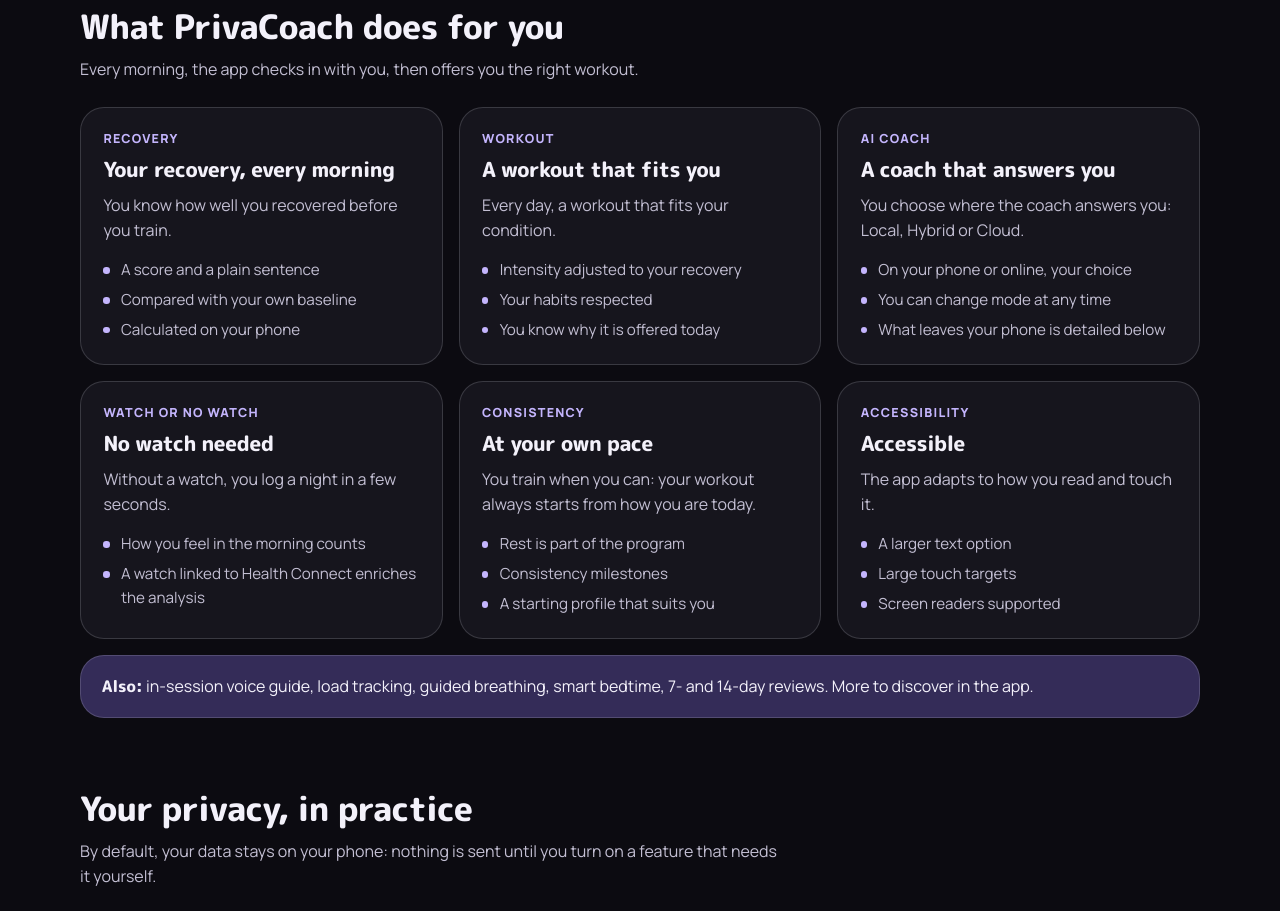
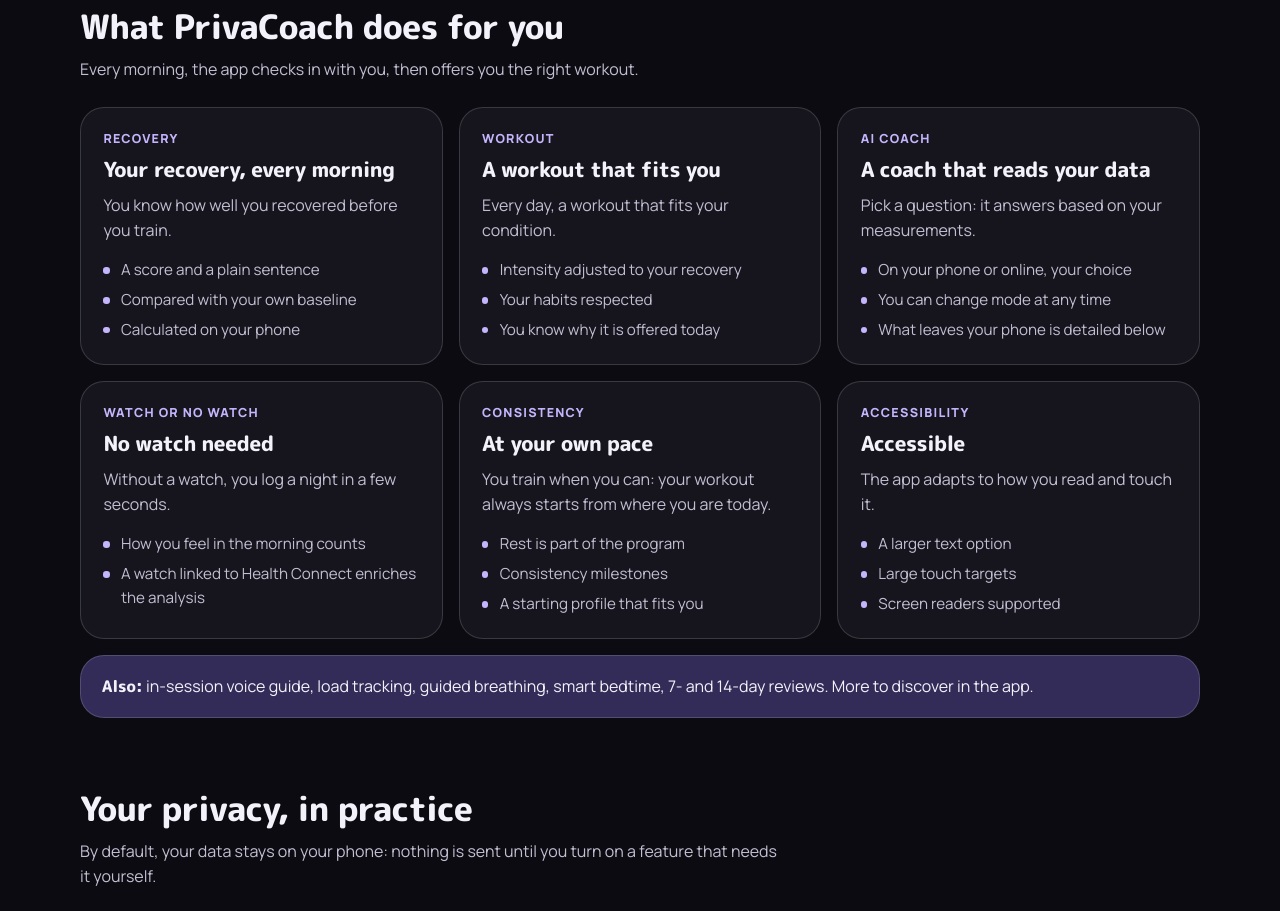
Before and after one commit to AppVLab/appvlab-site, a plain HTML site: page privacoach/index.html in a window 1280 px wide. Shown: the part 760-1671 px from the top of the page. Drawn offline with Linux system fonts and the light colour scheme.

Commit message:
Coach card and rhythm card wording, align home tagline with the new headline
Co-authored-by: Cursor <cursoragent@cursor.com>

```diff
--- a/privacoach/index.html
+++ b/privacoach/index.html
@@ -92,8 +92,8 @@
           </article>
           <article class="card">
             <p class="label"><span data-l="fr">Coach IA</span><span data-l="en">AI coach</span></p>
-            <h3><span data-l="fr">Un coach qui te répond</span><span data-l="en">A coach that answers you</span></h3>
-            <p><span data-l="fr">Tu choisis où le coach te répond : Local, Hybride ou Cloud.</span><span data-l="en">You choose where the coach answers you: Local, Hybrid or Cloud.</span></p>
+            <h3><span data-l="fr">Un coach qui lit tes mesures</span><span data-l="en">A coach that reads your data</span></h3>
+            <p><span data-l="fr">Choisis une question : il te répond à partir de tes mesures.</span><span data-l="en">Pick a question: it answers based on your measurements.</span></p>
             <ul class="points">
               <li><span data-l="fr">Sur ton téléphone ou en ligne, au choix</span><span data-l="en">On your phone or online, your choice</span></li>
               <li><span data-l="fr">Tu peux changer de mode à tout moment</span><span data-l="en">You can change mode at any time</span></li>
@@ -112,11 +112,11 @@
           <article class="card">
             <p class="label"><span data-l="fr">Régularité</span><span data-l="en">Consistency</span></p>
             <h3><span data-l="fr">À ton rythme</span><span data-l="en">At your own pace</span></h3>
-            <p><span data-l="fr">Tu t’entraînes quand tu peux : ta séance part toujours de ton état du jour.</span><span data-l="en">You train when you can: your workout always starts from how you are today.</span></p>
+            <p><span data-l="fr">Tu t’entraînes quand tu peux : ta séance part toujours de ton état du jour.</span><span data-l="en">You train when you can: your workout always starts from where you are today.</span></p>
             <ul class="points">
               <li><span data-l="fr">Le repos fait partie du programme</span><span data-l="en">Rest is part of the program</span></li>
               <li><span data-l="fr">Des jalons de régularité</span><span data-l="en">Consistency milestones</span></li>
-              <li><span data-l="fr">Un profil de départ qui te ressemble</span><span data-l="en">A starting profile that suits you</span></li>
+              <li><span data-l="fr">Un profil de départ qui te ressemble</span><span data-l="en">A starting profile that fits you</span></li>
             </ul>
           </article>
           <article class="card">
```
Also changed, not shown: index.html (+1 -1 lines).
